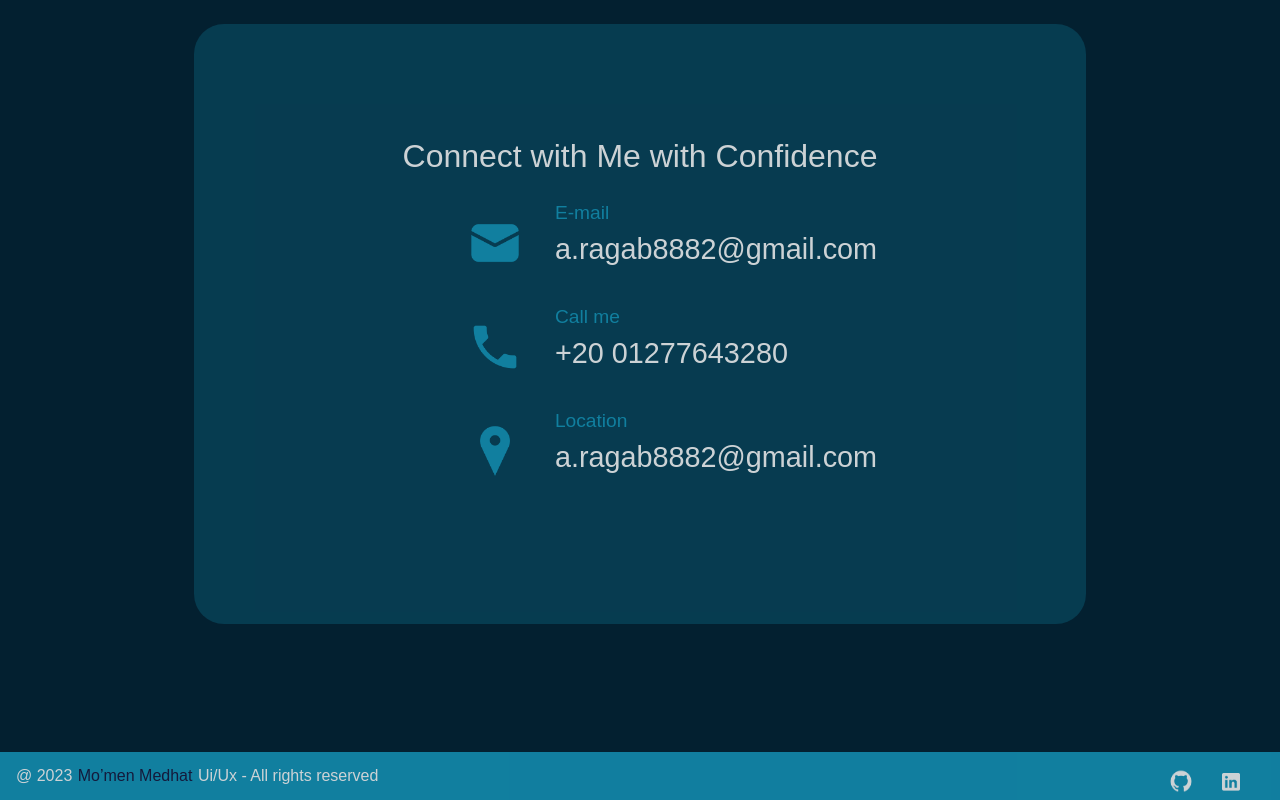
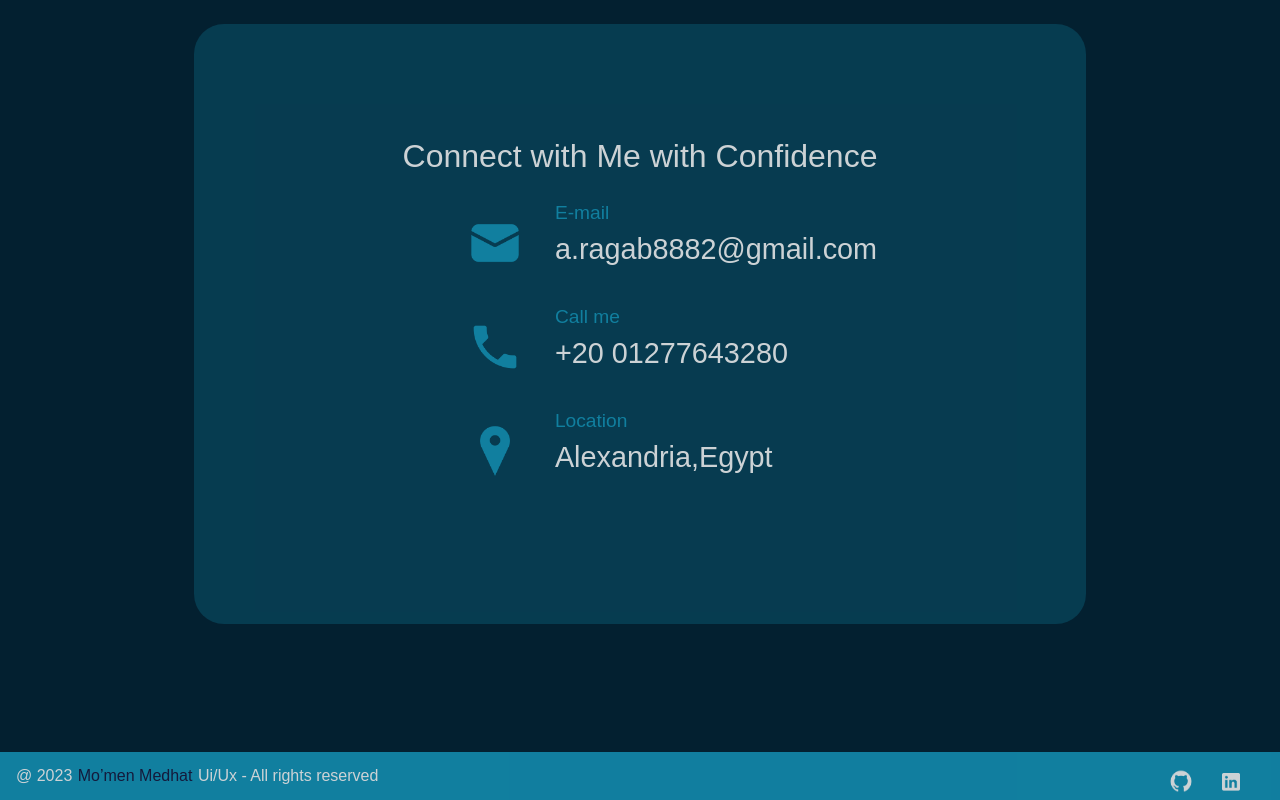
Before and after one commit to AbdallahRagab7/Abdallah-Portfolio, a Vue app: page /#/contact in a window 1280 px wide. Before the commit this address led to /#/about. Shown: the part 3707-4507 px from the top of the page. Built offline with nearby package versions, Linux system fonts and the light colour scheme; a web font is replaced by a local one.

Commit message:
add location

```diff
--- a/src/pages/ContactMe.vue
+++ b/src/pages/ContactMe.vue
@@ -30,7 +30,7 @@
           <div>
             <label for="email">Location</label>
             <a href="mailto:a.ragab8882@gmail.com" id="email">
-              a.ragab8882@gmail.com</a
+              Alexandria,Egypt</a
             >
           </div>
         </li>
```
